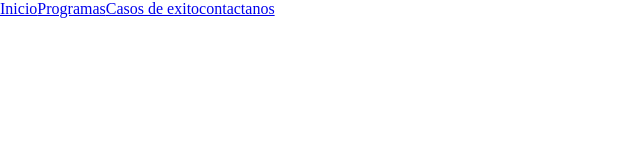
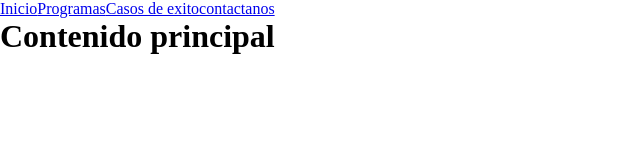
Before and after one commit to jose-grande/Practicando, a plain HTML site: page index.html in a window 1280 px wide. Shown: the whole page, without its empty margins (0-640 px from the left). Drawn offline with Linux system fonts and the light colour scheme.

Commit message:
inicio contenido

```diff
--- a/index.html
+++ b/index.html
@@ -17,7 +17,11 @@
         </ul>
       </nav>
     </header>
-    <main></main>
+    <main>
+      <div>
+        <h1>Contenido principal</h1>
+      </div>
+    </main>
     <footer></footer>
   </body>
 </html>
```
